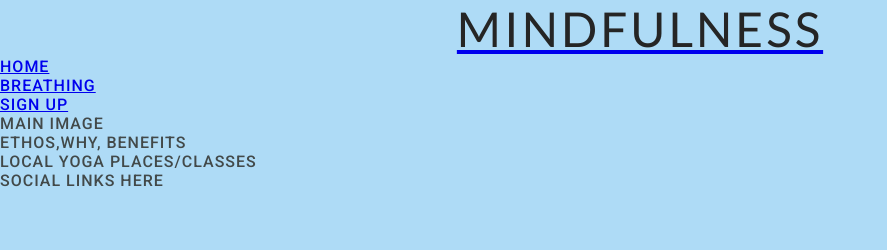
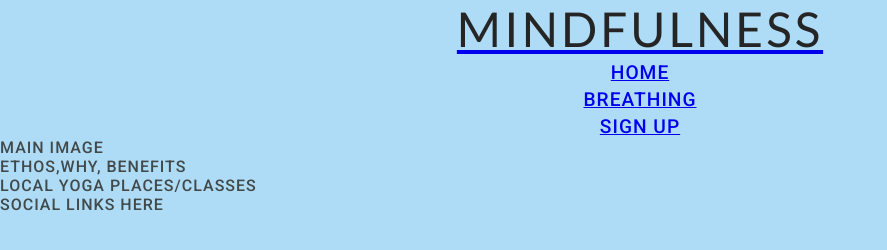
Before and after one commit to Davidw2710/Zen, a plain HTML site: page index.html in a window 1280 px wide. Shown: the whole page, without its empty margins (0-887 px from the left). Drawn offline with Linux system fonts and the light colour scheme.

Commit message:
center links

```diff
--- a/assets/css/style.css
+++ b/assets/css/style.css
@@ -26,3 +26,13 @@ h2 {
     text-align: center;
     font-size: 300%;
 }
+
+#menu {
+    font-size: 120%;
+    text-align: center;
+}
+
+#menu li {
+    list-style-type: none;
+    margin-top: 4px;
+}
--- a/index.html
+++ b/index.html
@@ -19,7 +19,7 @@
         </a>
 
         <nav>
-            <ul>
+            <ul id="menu">
                 <li><a href="index.html">Home</a>
                 </li>
                 <li><a href="breathing.html">Breathing</a>
```
